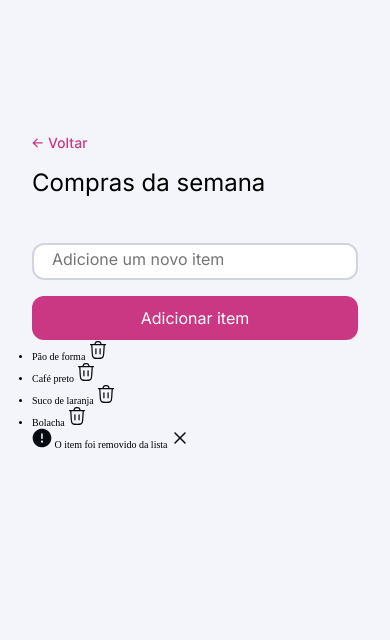
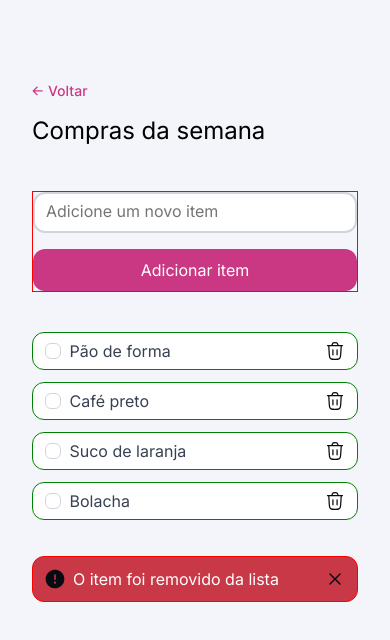
Before and after one commit to emanuelbananadadev/lista_tarefas, a plain HTML site: page index.html in a window 390 px wide. Drawn offline with Linux system fonts and the light colour scheme.

Commit message:
Finalizando as estilizações simples e deixando responsivo, falta os hovers antes do Js

```diff
--- /dev/null
+++ b/styles/apagarDepois.css
@@ -0,0 +1,81 @@
+main {
+    padding: 3.2rem;
+
+    & > img {
+        margin-top: 8rem;
+    }
+
+    & input, button {
+        border: none;
+        font: inherit;
+        color: inherit;
+    }
+
+    & h1 {
+        font: var(--title);
+        margin-top: 1.6rem;
+    }
+
+    & .wrapper-add {
+        display: flex;
+        flex-direction: column;
+        gap: 1.6rem;
+
+        & input {
+            margin-top: 4.4rem;
+            padding-block: 1.1rem;
+            padding-left: 1.8rem;
+            border-radius: 1.2rem;
+            background-color: var(--bg-secondary);
+            border: 2px solid var(--border-primary);
+
+            &::placeholder {
+                font-family: "Inter", sans-serif;
+                font-size: 1.6rem;
+                line-height: 140%;
+            }
+        }
+
+        & button {
+            border-radius: 1.2rem;
+            font: var(--label);
+            color: var(--bg-secondary);
+            cursor: pointer;
+            background-color: var(--color-brand);
+
+
+        }
+    }
+}
+
+@media (width >= 80em) {
+    main > img {
+        margin-top: 6rem;
+    }
+
+    main {
+        max-width: 62.7rem;
+        margin: auto;
+
+        & .wrapper-add {
+            border: 1px solid red;
+            flex-direction: row;
+
+            & input {
+                flex: 3;
+            }
+
+
+            & button {
+                flex: 1;
+
+            }
+
+        }
+
+
+
+    }
+
+    }
+}
--- a/styles/index.css
+++ b/styles/index.css
@@ -1,3 +1,4 @@
 @import url(global.css);
 @import url(header.css);
+/* @import url(main.css); */
 @import url(main.css);
--- a/styles/main.css
+++ b/styles/main.css
@@ -1,14 +1,9 @@
 main {
-    padding: 3.2rem;
+    max-width: 62.7rem;
+    margin: auto;
 
     & > img {
-        margin-top: 8rem;
-    }
-
-    & input, button {
-        border: none;
-        font: inherit;
-        color: inherit;
+        margin-top: 6rem;
     }
 
     & h1 {
@@ -16,63 +11,122 @@ main {
         margin-top: 1.6rem;
     }
 
+    & .wrapper-add input,
+    & .wrapper-add button {
+        border: none;
+        padding: 1.1rem;
+        border-radius: 1.2rem;
+
+    }
+
     & .wrapper-add {
+        border: 1px solid red;
         display: flex;
-        flex-direction: column;
         gap: 1.6rem;
 
-        & input {
         margin-top: 4.4rem;
-            padding-block: 1.1rem;
-            padding-left: 1.8rem;
-            border-radius: 1.2rem;
+    }
+
+    & .wrapper-add input {
+        flex: 3;
         background-color: var(--bg-secondary);
         border: 2px solid var(--border-primary);
 
         &::placeholder {
             font-family: "Inter", sans-serif;
             font-size: 1.6rem;
-                line-height: 140%;
+            line-height: 140;
+        }
+
+        &:hover {
+            background-color: red;
         }
     }
 
-        & button {
-            border-radius: 1.2rem;
+    & .wrapper-add button {
+        flex: 1;
+        cursor: pointer;
         font: var(--label);
         color: var(--bg-secondary);
-            cursor: pointer;
         background-color: var(--color-brand);
-            padding-block: 1.2rem;
-        }
-    }
     }
 
-@media (width >= 80em) {
-    main > img {
-        margin-top: 6rem;
+    & ul {
+        margin-top: 4rem;
+        list-style: none;
+        display: flex;
+        flex-direction: column;
+        gap: 1.2rem;
+
+        & li {
+            border: 1px solid green;
+            display: flex;
+            align-items: center;
+            align-content: center;
+            gap: .85rem;
+            padding-block: .8rem;
+            padding-inline: 1.2rem;
+            border-radius: 1.2rem;
+            background-color: var(--bg-secondary);
+
+            & .checked {
+                width: 1.6rem;
+                height: 1.6rem;
+                background-color: var(--bg-secondary);
+                border: 1px solid var(--border-primary);
+                border-radius: .6rem;
+                cursor: pointer;
             }
 
-    main {
-        max-width: 62.7rem;
-        margin: auto;
-
-        & .wrapper-add {
-            flex-direction: row;
-            align-items: center;
-
-            & input {
-                flex: 3;
+            & span {
+                font: var(--paragraph);
+                color: var(--content-secondary);
             }
 
-
-            & button {
-                flex: 1;
-            }
-
-            & input, button {
-                height: 4.4rem;
-            }
+            & img {
+                margin-left: auto;
+                cursor: pointer;
             }
 
         }
     }
+
+    & .item-remove {
+        margin-top: 3.6rem;
+        border: 1px solid red;
+        display: flex;
+        gap: .8rem;
+        align-items: center;
+        align-content: center;
+        padding: 1.2rem;
+        border-radius: 1.2rem;
+
+        background-color: var(--color-danger);
+
+        & img:first-child {
+
+        }
+
+        & span {
+            font: var(--label);
+            color: #fff;
+        }
+
+        & img:last-child {
+            margin-left: auto;
+        }
+
+    }
+
+
+}
+
+@media (max-width: 48em) {
+    main {
+        padding-inline: 3.2rem;
+    }
+
+    main .wrapper-add {
+        flex-direction: column;
+    }
+}
```
Lines whose indentation alone changed are shown as unchanged.
